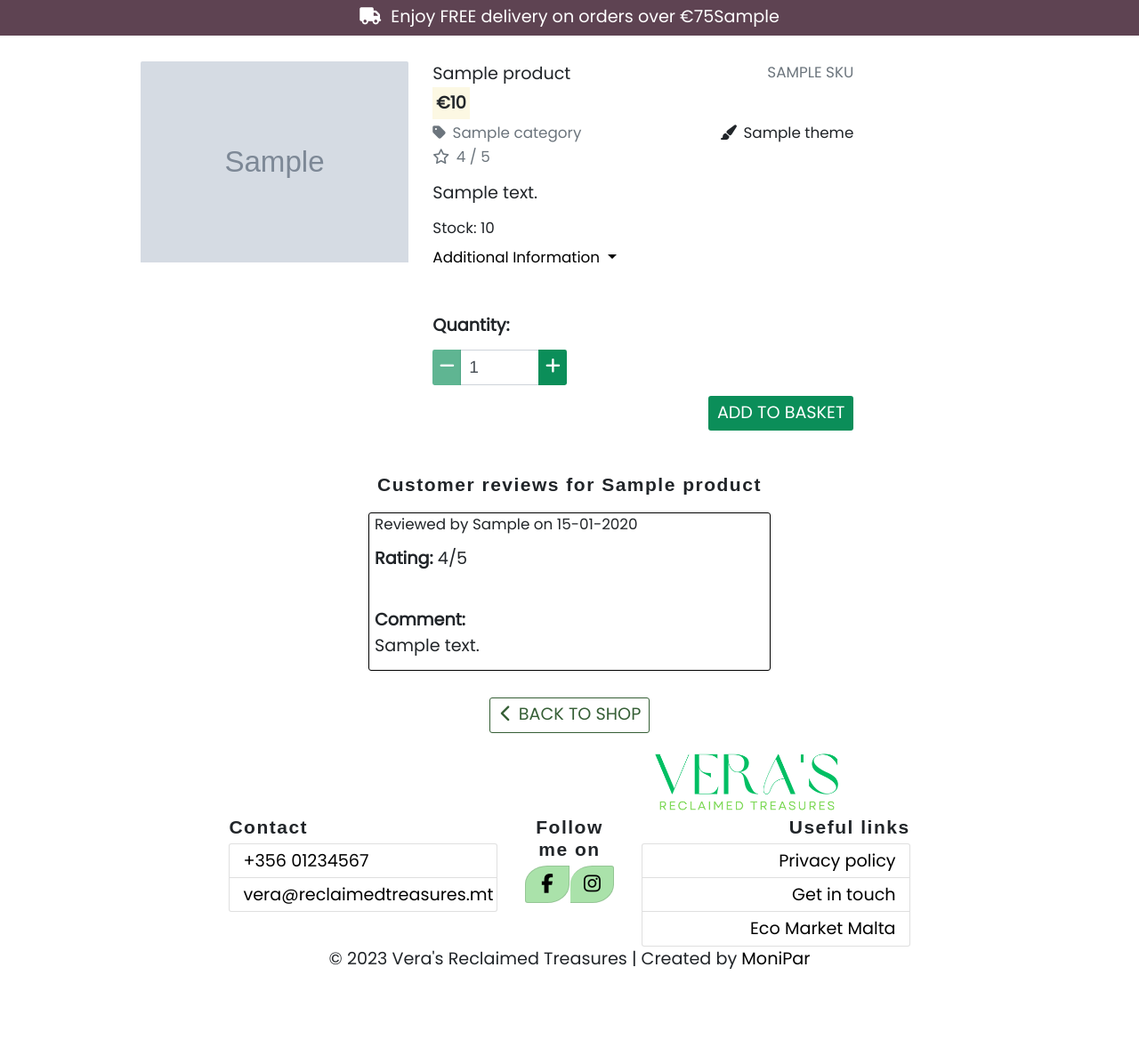
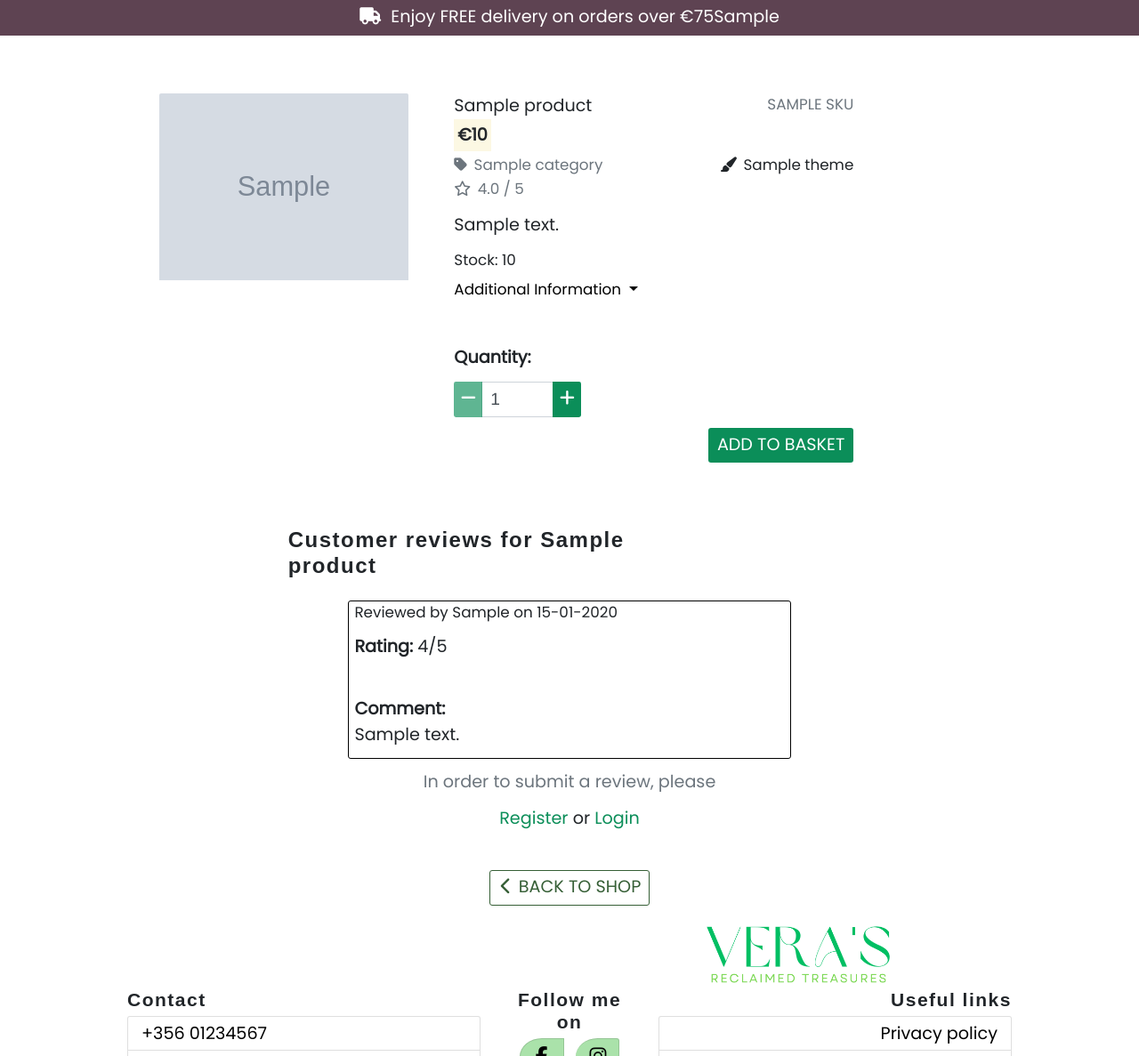
Before and after one commit to MoniPar/reclaimed-treasures, a Django app: template products/templates/products/product_detail.html in a window 1280 px wide. Shown: the part 147-1334 px from the top of the page at 89% size. Before the commit the page ends 1236 px from the top, so only its background shows below. Run offline with Django 3.2, Linux system fonts and the light colour scheme; the template is opened without the code that fills it: most values are stand-ins (such as "Sample title", 1, 10 or a date in 2020); grey boxes marked "Sample" are stand-in pictures; some libraries are stand-ins or nearby versions; some web fonts are replaced.

Commit message:
Create delete-review view & add average_rating function

```diff
--- a/products/templates/products/product_detail.html
+++ b/products/templates/products/product_detail.html
@@ -10,9 +10,9 @@
 {% endblock %}
 
 {% block content %}
-<div class="container my-auto">
+<div class="container mt-5">
     <div class="row mx-auto">
-        <div class="col-12 col-md-6 col-lg-4">
+        <div class="col-12 pl-5 col-md-6 col-lg-4">
             <div class="image-container my-5">
                 {% if product.image %}
                     <a href="{{  product.image.url }}" target="_blank">
@@ -27,7 +27,7 @@
                 {% endif %}
             </div>
         </div>
-        <div class="col-12 col-md-6 col-lg-6 pl-3 pr-3">
+        <div class="col-12 col-md-6 col-lg-6 pl-5 pr-3">
             <div class="product-details-container mb-5 mt-md-5">
                 <p class="text-muted small float-right">{{ product.sku|upper}}</p>
                 <p class="mt-1 mb-0">{{ product.name }}</p>
@@ -48,10 +48,11 @@
                     </p>
                     {% endif %}
                 </div>
-                {% if product.rating %}
+                {% if product.average_rating > 0 %}
                     <small class="text-muted">
                         <i class="fa-regular fa-star mr-1" title="Rating" aria-hidden="true"></i>
-                        <span class="sr-only">Rating</span>{{ product.rating }} / 5
+                        <span class="sr-only">Rating</span>
+                            {{ product.average_rating|floatformat:1 }} / 5
                     </small>
                 {% else %}
                     <small class="text-muted">No rating</small>
@@ -116,14 +117,27 @@
         </div>
     </div>
 </div>
+<hr>
 
 <!-- Reviews -->
 <div class="container mt-3">
     <div class="row mx-auto">
-        <div class="col-12">
-            <h3 class="mb-4 text-center">Customer reviews for {{ product.name }}</h3>
-            {% if product.reviews %}
-                <div class="reviews-wrapper col-12 col-md-10 offset-md-1 col-lg-6 offset-lg-3 mb-3">
+        <div class="col-12 col-md-10 offset-1 col-lg-8 offset-lg-2">
+            <div class="row mb-4">
+                <div class="col-12 text-center mb-2 col-md-8 text-md-left mb-md-0">
+                    <h2>Customer reviews for {{ product.name }}</h2>
+                </div>
+                <div class="col-12 text-center col-md-4 text-md-right">
+                    {% if request.user.is_authenticated %}
+
+                        <a href="{% url 'reviews:add_review' product.id %}"
+                            role="button" class="btn btn-green btn-sm">Add Review
+                        </a>
+
+                    {% endif %}
+                </div>
+            </div>
+            <div class="reviews-wrapper col-12 col-md-10 offset-md-1 mb-3">
                 {% for review in product.reviews.all %}
                 <div class="review-div border-black rounded px-2 mb-2">
                     <p class="small">Reviewed by {{ review.rated_by }} on
@@ -138,21 +152,26 @@
                         <a href="{% url 'reviews:edit_review' review.id %}"
                             class="edit-link text-info"><small>Edit</small>
                         </a>
-                            <a href="#" class="delete-link text-danger ml-5">
+                        <a href="{% url 'reviews:delete_review' review.id %}"
+                            class="delete-link text-danger ml-5">
                             <small>Delete</small>
                         </a>
                     </div>
                     {% endif %}
                 </div>
+                {% empty %}
+                    <div class="text-center">
+                        <p>There are currently no reviews on this product.</p>
+                    </div>
                 {% endfor %}
+            </div>
+            {% if request.user.is_authenticated %}
+            <div class="text-center">
+                <a href="{% url 'reviews:add_review' product.id %}" role="button" class="btn btn-green">Add Review
+                </a>
+            </div>
             {% else %}
             <div class="text-center">
-                        <p>There are currently no reviews on this product.</p>
-                        {% if request.user.is_authenticated %}
-                            <a href="{% url 'reviews:add_review' product.id %}" role="button" class="btn btn-green">Add Review
-                            </a>
-                        {% else %}
-                        <div>
                 <p class="text-muted">In order to submit a review, please</p>
                 <a href="{% url 'account_signup' %}" class="text-green"> Register</a> or
                 <a href="{% url 'account_login' %}" class="text-green"> Login</a>
@@ -160,10 +179,8 @@
             {% endif %}
         </div>
     </div>
-            {% endif %}
 </div>
-    </div>
-</div>
+<hr>
 <div class="row">
     <div class="col-12 text-center mt-4">
         <a href="{% url 'products' %}" class="btn btn-outline-green">
@@ -174,6 +191,7 @@
         </a>
     </div>
 </div>
+
 {% endblock %}
 
 {% block postloadjs %}
--- a/products/templates/products/shop.html
+++ b/products/templates/products/shop.html
@@ -93,10 +93,10 @@
                                                 </p>
                                                 {% endif %}
                                             </div>
-                                            {% if product.rating %}
+                                            {% if product.average_rating > 0 %}
                                             <small class="text-muted">
                                                 <i class="fa-regular fa-star mr-1" title="Rating" aria-hidden="true"></i>
-                                                <span class="sr-only">Rating</span>{{ product.rating }} / 5
+                                                <span class="sr-only">Rating</span>{{ product.average_rating|floatformat:1 }} / 5
                                             </small>
                                             {% else %}
                                             <small class="text-muted">No rating</small>
--- a/reviews/admin.py
+++ b/reviews/admin.py
@@ -7,7 +7,7 @@ class ReviewAdmin(admin.ModelAdmin):
     Defines the model on the Admin Interface
     """
     list_display = (
-        'product', 'rated_by', 'comment', 'rating', 'rated_on',
+        'id', 'product', 'rated_by', 'comment', 'rating', 'rated_on',
     )
 
 
--- a/reviews/templates/reviews/edit_review.html
+++ b/reviews/templates/reviews/edit_review.html
@@ -17,7 +17,7 @@
 <div class="container mt-5 text-center">
     <div class="row mx-auto">
         <div class="col-12 mt-5 mb-3 col-md-10 offset-md-1">
-            <h1 class="mb-3">Add Review</h1>
+            <h1 class="mb-3">Edit Review</h1>
             <div class="row mx-auto">
                 <div class="col-4 offset-md-1 col-lg-3 offset-lg-0">
                     <div class="image-container">
@@ -45,7 +45,7 @@
                             class="btn btn-outline-green rounded mt-2">
                             Cancel
                         </a>
-                        <button type="submit" class="btn btn-green rounded mt-2">Add</button>
+                        <button type="submit" class="btn btn-green rounded mt-2">Update</button>
                     </form>
                 </div>
             </div>
--- a/reviews/urls.py
+++ b/reviews/urls.py
@@ -9,4 +9,6 @@ urlpatterns = [
     path('add_review/<int:product_id>/', views.add_review, name='add_review'),
     path('edit_review/<int:review_id>/',
          views.edit_review, name='edit_review'),
+    path('delete_review/<int:review_id>',
+         views.delete_review, name='delete_review'),
 ]
```
Also changed, not shown: products/models.py (+12 -2 lines), reviews/templates/reviews/confirm_delete_review.html (added, +32 -0 lines), reviews/views.py (+39 -6 lines). Lines whose indentation alone changed are shown as unchanged.
